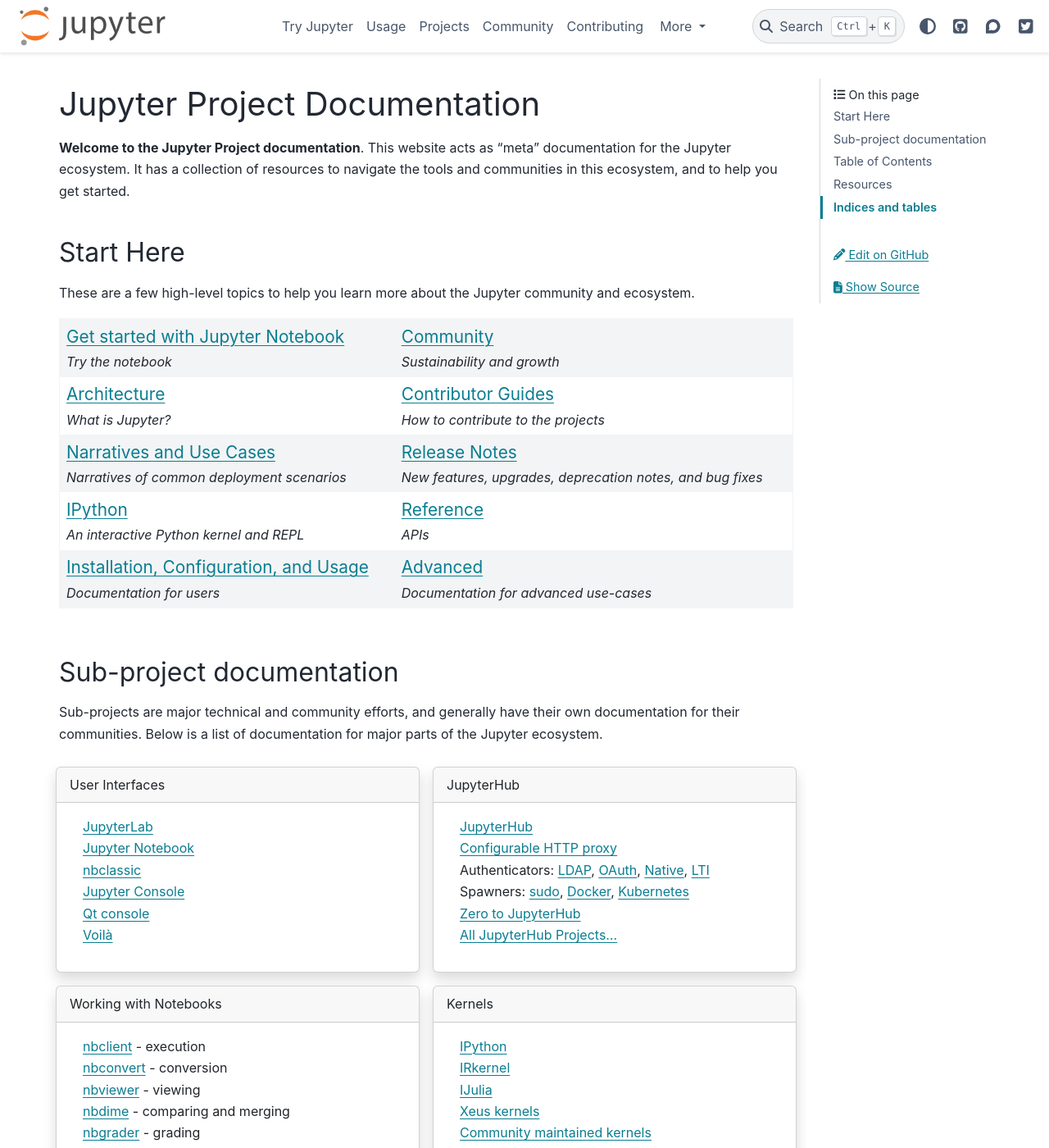
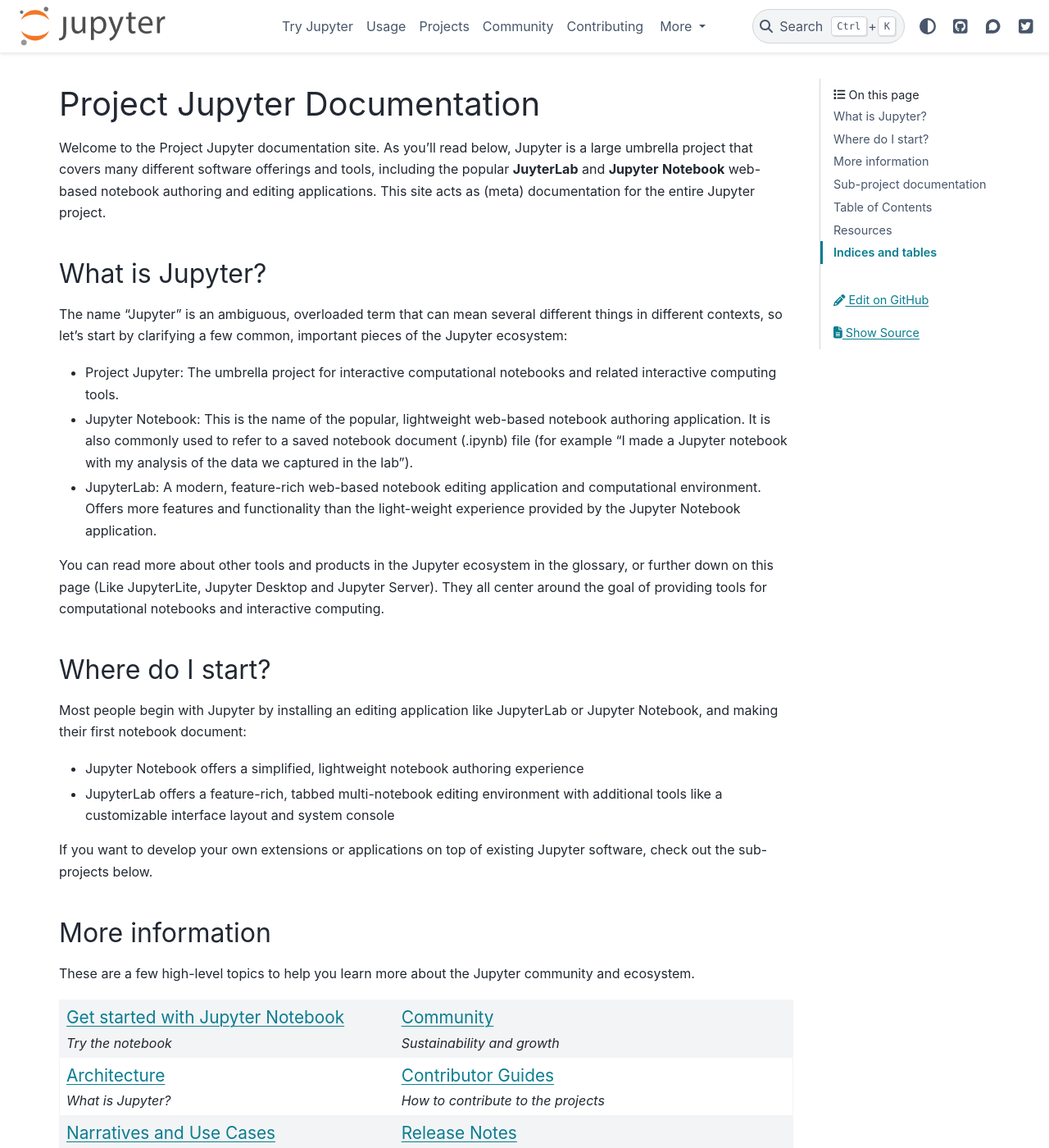
Before and after one commit to jupyter/jupyter, a Sphinx documentation site: the page built from docs/source/index.md, in a window 1280 px wide and 1400 px high. Shown: the whole window at 82% size. Built offline with Sphinx 7.4.7 and the PyData theme 0.15.4, drawn with Linux system fonts in a browser that asks for light colours; pages that are not in the unit, such as notebooks, are missing from menus; some of the changed text lies outside the part shown.

Commit message:
Added more introductory info and clarifications to the homepage.

````diff
--- a/docs/source/index.md
+++ b/docs/source/index.md
@@ -1,9 +1,45 @@
-# Jupyter Project Documentation
+# Project Jupyter Documentation
 
-**Welcome to the Jupyter Project documentation**. This website acts as "meta" documentation for the Jupyter ecosystem.
-It has a collection of resources to navigate the tools and communities in this ecosystem, and to help you get started.
+Welcome to the Project Jupyter documentation site. As you'll read below,
+Jupyter is a large umbrella project that covers many different software
+offerings and tools, including the popular **JuyterLab** and **Jupyter**
+**Notebook** web-based notebook authoring and editing applications. This
+site acts as (meta) documentation for the entire Jupyter project.
 
-## Start Here
+## What is Jupyter?
+
+The name "Jupyter" is an ambiguous, overloaded term that can mean several
+different things in different contexts, so let's start by clarifying a few
+common, important pieces of the Jupyter ecosystem:
+
+- Project Jupyter: The umbrella project for interactive computational notebooks
+  and related interactive computing tools.
+- Jupyter Notebook: This is the name of the popular, lightweight web-based
+  notebook authoring application. It is also commonly used to refer to a saved
+  notebook document (.ipynb) file (for example "I made a Jupyter notebook with
+  my analysis of the data we captured in the lab").
+- JupyterLab: A modern, feature-rich web-based notebook editing application and
+  computational environment. Offers more features and functionality than
+  the light-weight experience provided by the Jupyter Notebook application.
+
+You can read more about other tools and products in the Jupyter ecosystem
+in the glossary, or further down on this page (Like JupyterLite, Jupyter
+Desktop and Jupyter Server). They all center around the goal of providing
+tools for computational notebooks and interactive computing.
+
+## Where do I start?
+
+Most people begin with Jupyter by installing an editing application like
+JupyterLab or Jupyter Notebook, and making their first notebook document:
+
+- Jupyter Notebook offers a simplified, lightweight notebook authoring experience
+- JupyterLab offers a feature-rich, tabbed multi-notebook editing environment
+  with additional tools like a customizable interface layout and system console
+
+If you want to develop your own extensions or applications on top of existing
+Jupyter software, check out the sub-projects below.
+
+## More information
 
 These are a few high-level topics to help you learn more about the Jupyter community and ecosystem.
 
@@ -53,7 +89,9 @@
 
 ## Sub-project documentation
 
-Sub-projects are major technical and community efforts, and generally have their own documentation for their communities.
+Jupyter is a large umbrella project, underneath which many sub-projects exist.
+Individual sub-projects are typically organized around a key feature of the
+Jupyter ecosystem, and have their own community, documentation and governance.
 Below is a list of documentation for major parts of the Jupyter ecosystem.
 
 ```{panels}
````
